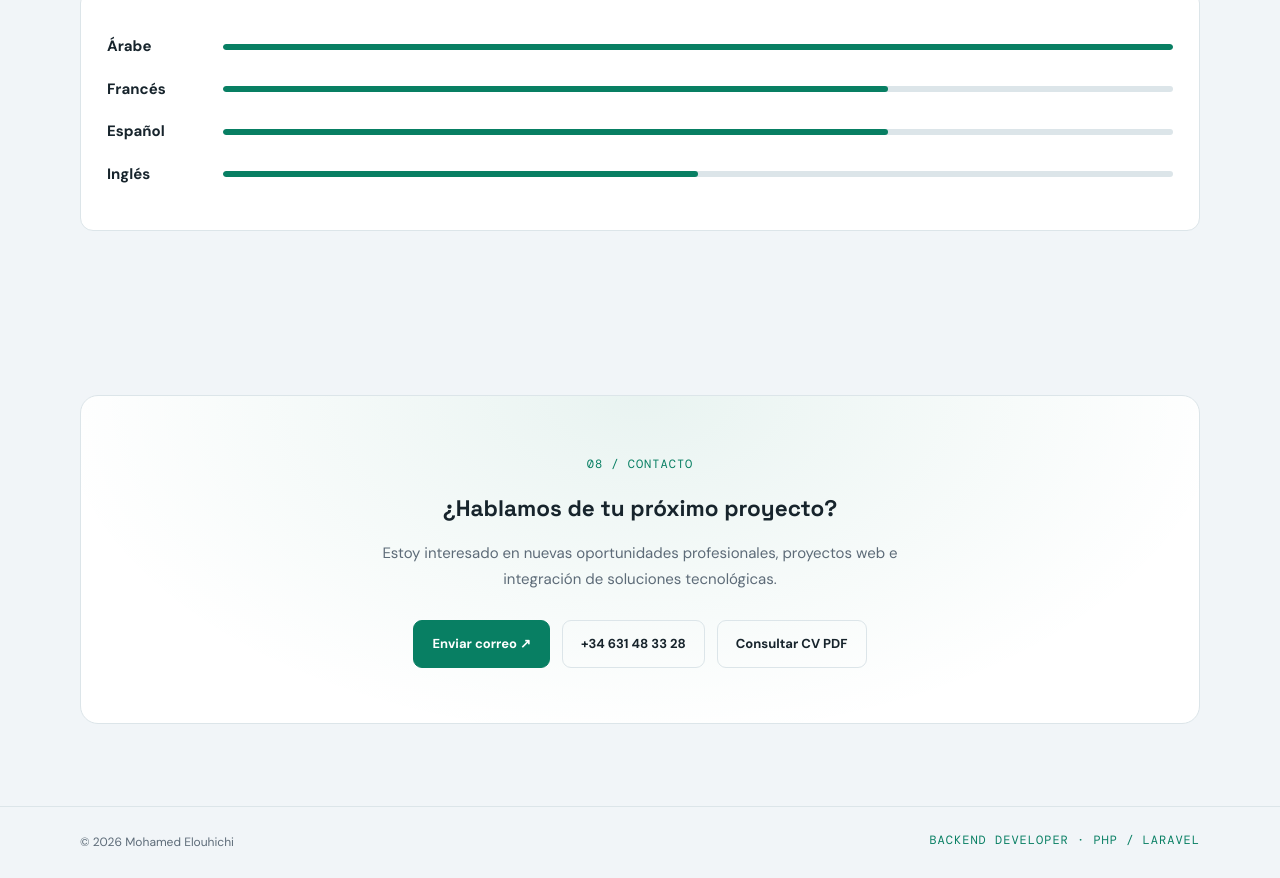
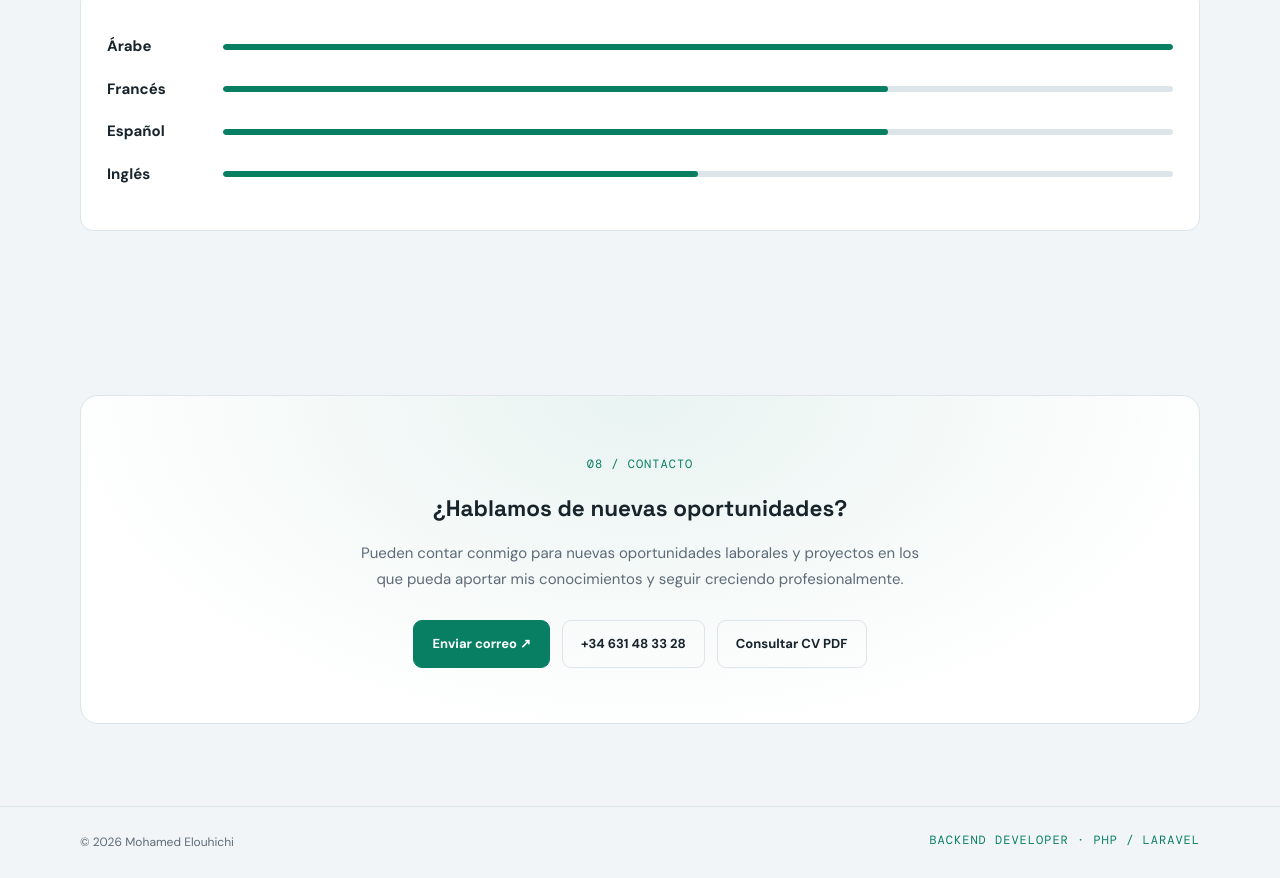
Before and after one commit to MedElouhichi/resume, a plain HTML site: page index.html in a window 1280 px wide. Shown: the part 5469-6347 px from the top of the page. Drawn offline with nearby package versions, Linux system fonts and the light colour scheme.

Commit message:
Update index.html

```diff
--- a/index.html
+++ b/index.html
@@ -1470,10 +1470,9 @@ nav.container {
     <div class="container reveal">
       <div class="contact">
         <span class="eyebrow">08 / CONTACTO</span>
-        <h2>¿Hablamos de tu próximo proyecto?</h2>
+        <h2>¿Hablamos de nuevas oportunidades?</h2>
         <p>
-          Estoy interesado en nuevas oportunidades profesionales,
-          proyectos web e integración de soluciones tecnológicas.
+         Pueden contar conmigo para nuevas oportunidades laborales y proyectos en los que pueda aportar mis conocimientos y seguir creciendo profesionalmente.
         </p>
 
         <div class="actions contact-actions">
```
